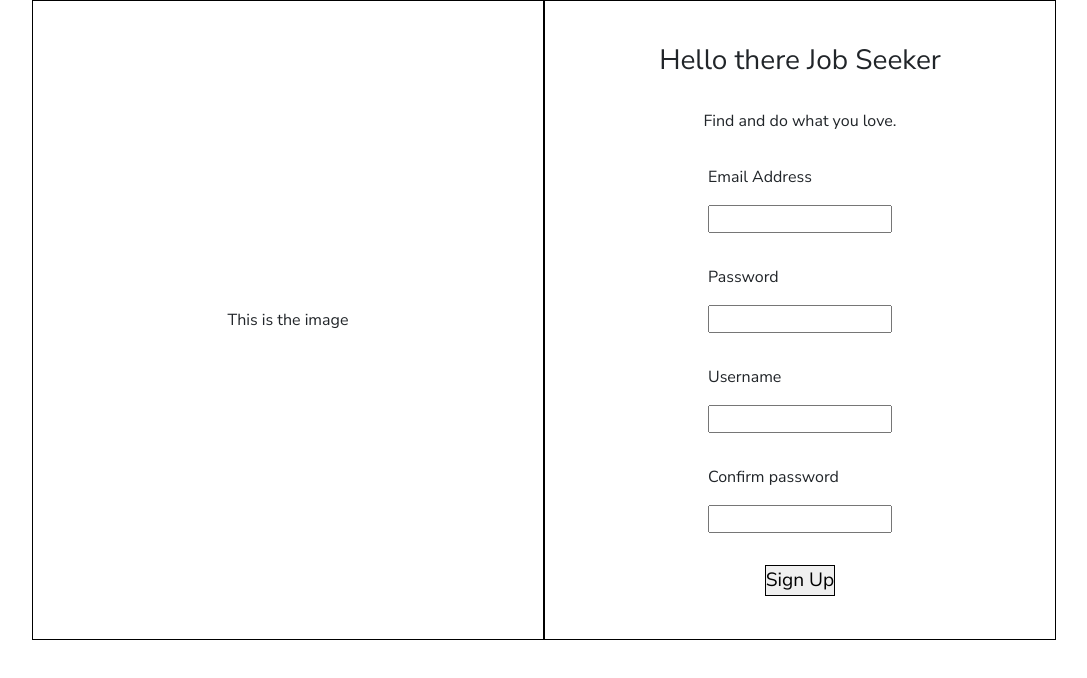
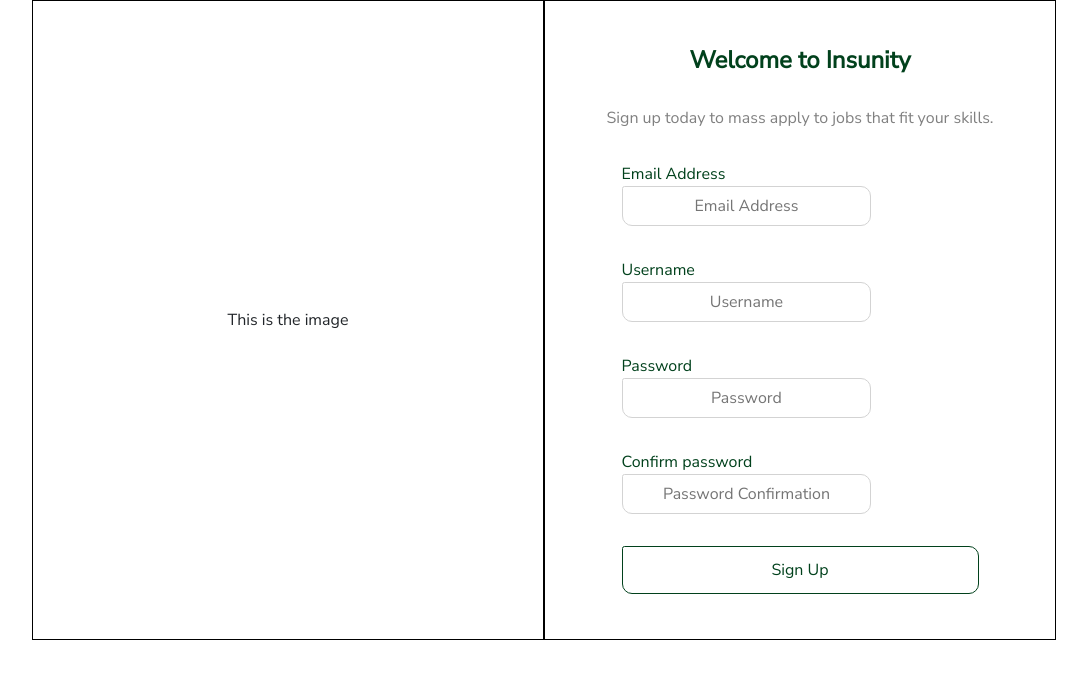
Before and after one commit to MokuaEnock/mboka, a React (Vite) app: page /auth/finder in a window 1280 px wide. Shown: the top 678 px of the page, without its empty margins (96-1183 px from the left). Built offline with nearby package versions, Linux system fonts and the light colour scheme; a small style sheet from the web is missing.

Commit message:
add placeholders to auth form

```diff
--- a/src/Pages/auth/auth.css
+++ b/src/Pages/auth/auth.css
@@ -21,3 +21,53 @@
   margin-top: 2vh;
   margin-bottom: 2vh;
 }
+
+.auth > form > div > h3 {
+  font-size: 1.5rem;
+  color: var(--primary);
+  font-weight: bold;
+}
+
+.auth > form > div > p {
+  color: grey;
+  font-size: 1rem;
+}
+
+.auth-form-input > p {
+  margin: 0;
+  padding: 0;
+  font-size: 1rem;
+}
+
+.auth-form-input {
+  height: max-content;
+  width: 70%;
+  display: flex;
+  flex-direction: column;
+  align-items: flex-start;
+  justify-content: space-between;
+  color: var(--primary);
+}
+
+.auth-form-input > input {
+  height: 5vh;
+  width: 70%;
+  border: thin solid lightgrey;
+  text-align: center;
+  font-size: 1rem;
+  border-radius: 2.5px 10px 10px 10px;
+}
+
+.auth-form-button {
+  width: 70%;
+  height: 6vh;
+  background-color: transparent;
+  font-size: 1rem;
+  color: var(--primary);
+  border-radius: 2.5px 10px 10px 10px;
+}
+
+.auth-form-button:hover {
+  background-color: var(--primary);
+  color: white;
+}
--- a/src/Pages/auth/signup.jsx
+++ b/src/Pages/auth/signup.jsx
@@ -32,14 +32,26 @@
       <form onSubmit={handleSubmit}>
         <div>This is the image</div>
         <div>
-          <h3>Hello there Job Seeker</h3>
-          <p>Find and do what you love.</p>
+          <h3>Welcome to Insunity</h3>
+          <p>Sign up today to mass apply to jobs that fit your skills.</p>
           <label className="auth-form-input">
             <p>Email Address</p>
             <input
               type="email"
               value={email}
+              placeholder="Email Address"
               onChange={(event) => setEmail(event.target.value)}
+              // required
+            />
+          </label>
+
+          <label className="auth-form-input">
+            <p>Username</p>
+            <input
+              type="text"
+              value={lastName}
+              placeholder="Username"
+              onChange={(event) => setLastName(event.target.value)}
               // required
             />
           </label>
@@ -49,17 +61,8 @@
             <input
               type="password"
               value={password}
+              placeholder="Password"
               onChange={(event) => setPassword(event.target.value)}
-              // required
-            />
-          </label>
-
-          <label className="auth-form-input">
-            <p>Username</p>
-            <input
-              type="text"
-              value={lastName}
-              onChange={(event) => setLastName(event.target.value)}
               // required
             />
           </label>
@@ -68,6 +71,7 @@
             <p>Confirm password</p>
             <input
               type="password"
+              placeholder="Password Confirmation"
               value={passwordConfirmation}
               onChange={(event) => setPasswordConfirmation(event.target.value)}
               // required
```
